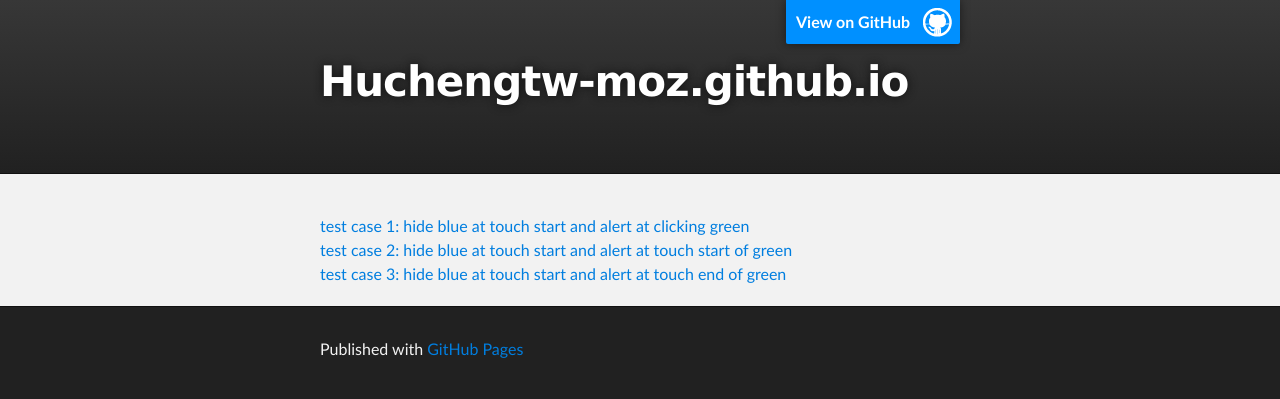
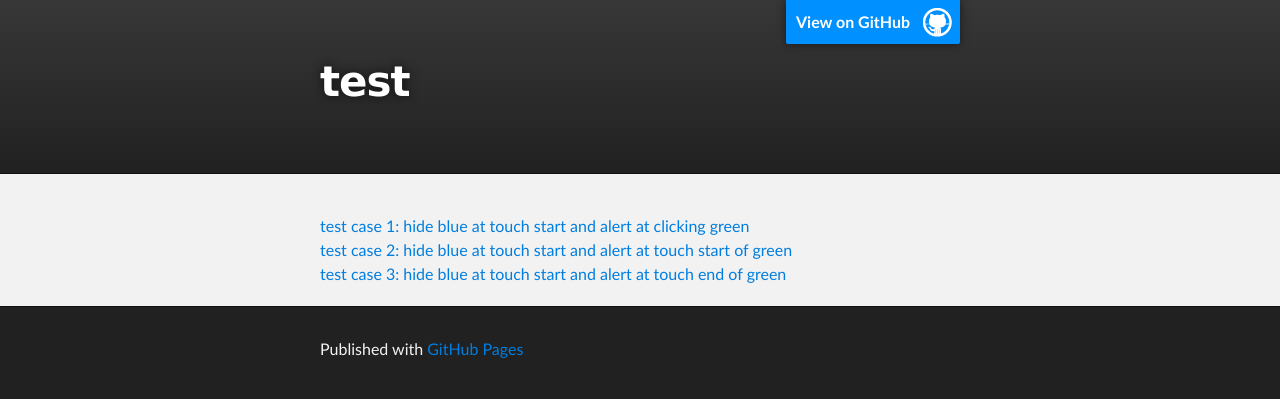
Before and after one commit to huchengtw-moz/huchengtw-moz.github.io, a plain HTML site: page index.html in a window 1280 px wide. Drawn offline with Linux system fonts and the light colour scheme.

Commit message:
change it

```diff
--- a/index.html
+++ b/index.html
@@ -8,17 +8,16 @@
 
     <link rel="stylesheet" type="text/css" media="screen" href="stylesheets/stylesheet.css">
 
-    <title>Huchengtw-moz.github.io</title>
+    <title>John Hu</title>
   </head>
 
   <body>
-
     <!-- HEADER -->
     <div id="header_wrap" class="outer">
         <header class="inner">
           <a id="forkme_banner" href="https://github.com/huchengtw-moz">View on GitHub</a>
 
-          <h1 id="project_title">Huchengtw-moz.github.io</h1>
+          <h1 id="project_title">test</h1>
           <h2 id="project_tagline"></h2>
 
         </header>
```
